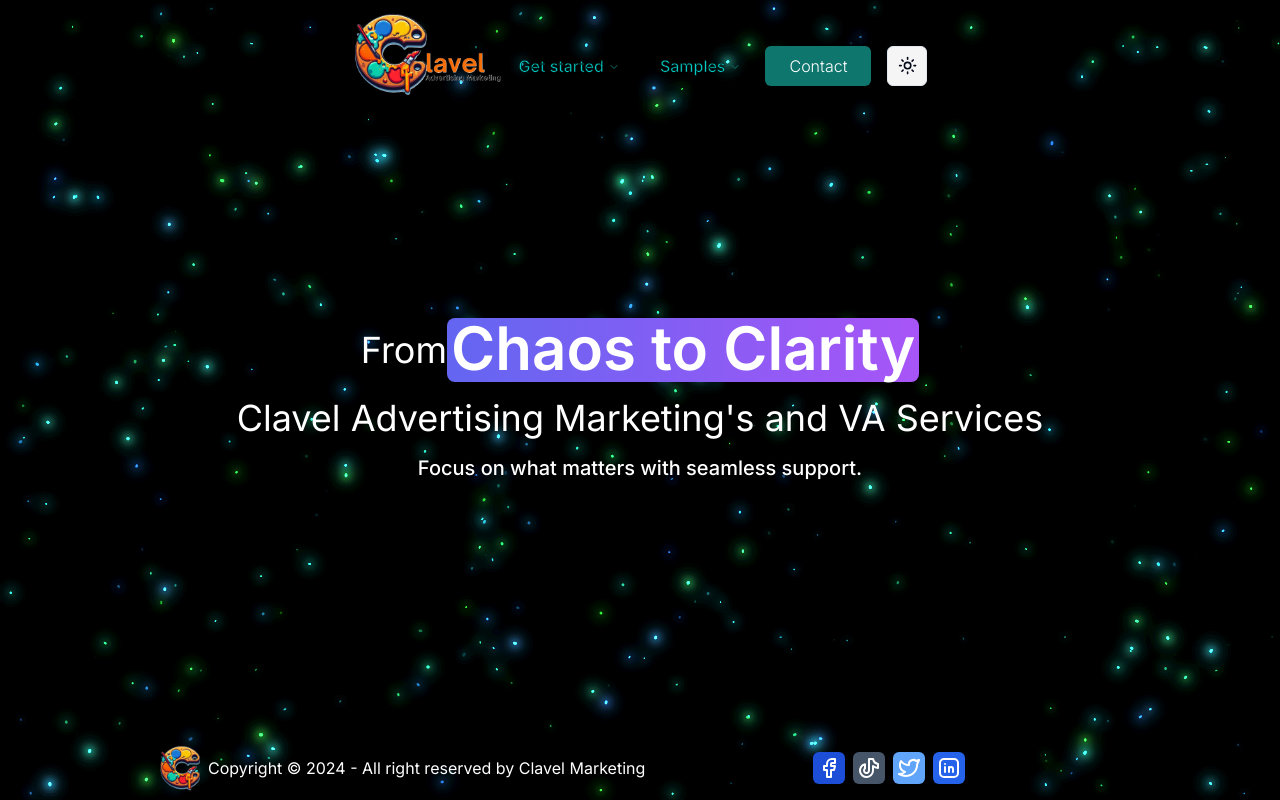
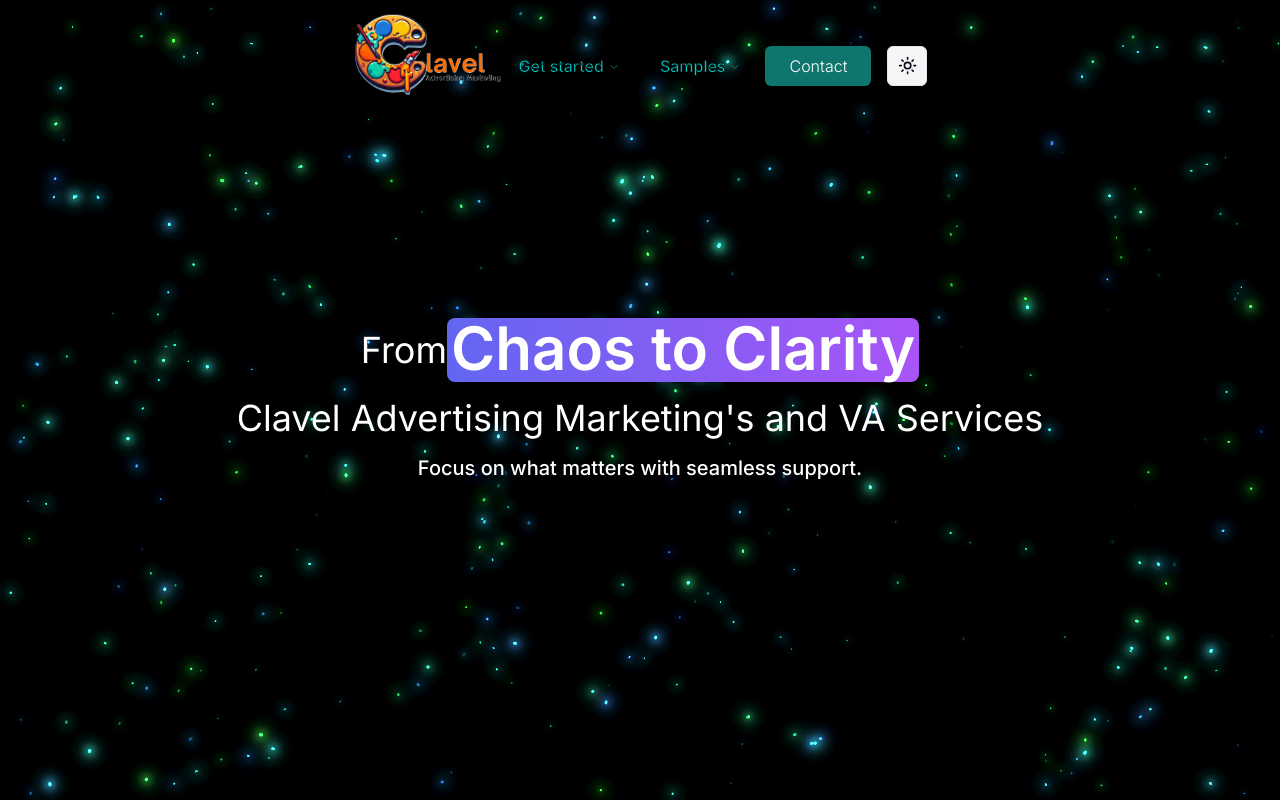
Before and after one commit to clavelian/ClavelAdvertisingMarketing, a Next.js app in the folder cad/: page / in a window 1280 px wide. Built offline with nearby package versions, Linux system fonts and the light colour scheme.

Commit message:
main page -> removed footer Samples -> added footer

```diff
--- a/cad/app/page.tsx
+++ b/cad/app/page.tsx
@@ -22,9 +22,6 @@
         <aside className=""></aside>
       </div>
       <div className=" flex items-center justify-center"></div>
-      <footer className="w-full fixed bottom-0">
-        <Footer />
-      </footer>
     </>
   );
 }
--- a/cad/app/samples/page.tsx
+++ b/cad/app/samples/page.tsx
@@ -1,5 +1,6 @@
 import { TabsDemo } from "./sampleTab";
 import { NavigationMenuDemo } from "@/components/navbar/navmenu";
+import Footer from "@/components/footer";
 
 const Samples = () => {
   return (
@@ -10,6 +11,9 @@
         </span>
       </nav>
       <TabsDemo />
+      <footer className="w-full absolute -bottom-full">
+        <Footer />
+      </footer>
     </>
   );
 };
```
